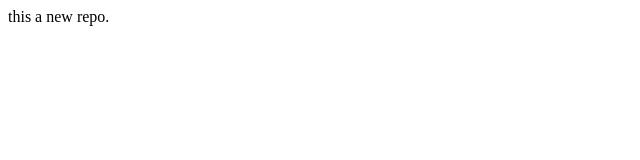
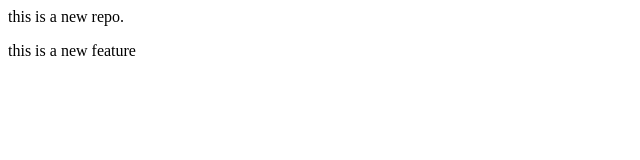
Before and after one commit to mehrosh123/localrepo, a plain HTML site: page index.html in a window 1280 px wide. Shown: the whole page, without its empty margins (0-640 px from the left). Drawn offline with Linux system fonts and the light colour scheme.

Commit message:
add new feature

```diff
--- a/index.html
+++ b/index.html
@@ -1 +1,2 @@
-<p>this a new repo.</p>
+<p>this is  a new repo.</p>
+<p>this is a new feature</p>
```
